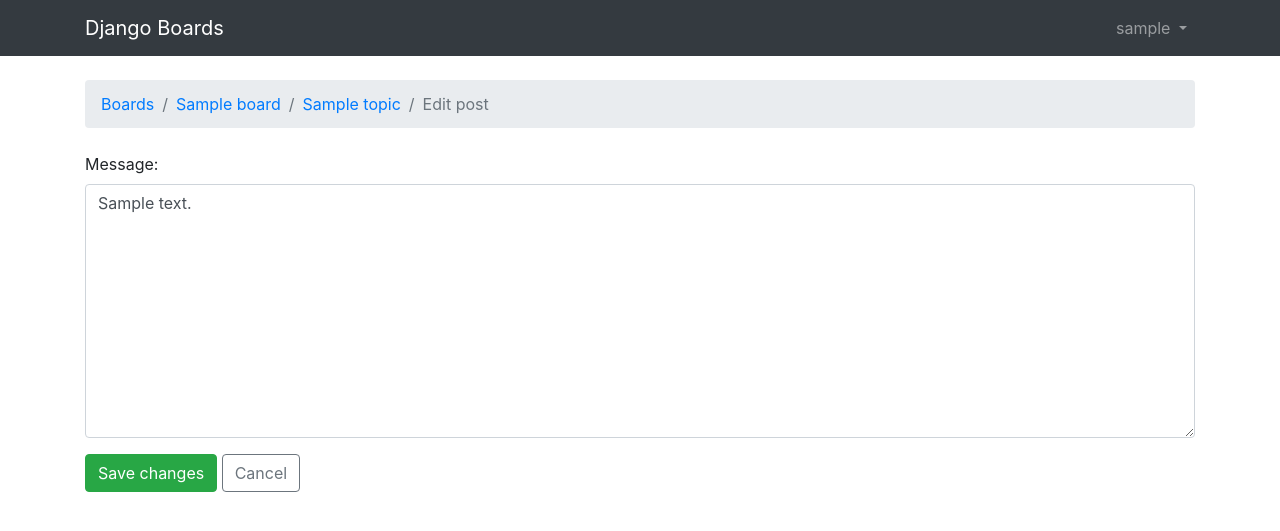
After one commit to jainanmol123/django-boards, a Django app: page /boards/1/topics/1/posts/1/edit/ in a window 1280 px wide. The commit adds this page. Shown: the top 531 px of the page. Run offline with Django 3.2, Linux system fonts and the light colour scheme; a user stored in the database is signed in; tables that the repository leaves empty hold one stand-in row (values such as "Sample post"); some libraries are stand-ins or nearby versions; some web fonts are replaced.

Commit message:
updated on 10apr

```diff
--- a/boards/views.py
+++ b/boards/views.py
@@ -3,11 +3,16 @@ from django.shortcuts import get_object_or_404, redirect, render
 from django.db.models import Count
 from .forms import NewTopicForm,PostForm
 from .models import Board, Post, Topic
+from django.views.generic import UpdateView
+from django.utils import timezone
+from django.utils.decorators import method_decorator
+from django.views.generic import ListView
 
 
-def home(request):
-    boards = Board.objects.all()
-    return render(request, 'boards/home.html', {'boards': boards})
+class BoardListView(ListView):
+    model = Board
+    context_object_name = 'boards'
+    template_name = 'boards/home.html'
 
 
 def board_topics(request, pk):
@@ -61,3 +66,23 @@ def board_topics(request,pk):
     board=get_object_or_404(Board,pk=pk)
     topics=board.topics.order_by('-last_updated').annotate(replies=Count('posts')-1)
     return render(request,'boards/topics.html',{'board':board,'topics':topics})
+
+@method_decorator(login_required,name='dispatch')
+class PostUpdateView(UpdateView):
+    model = Post
+    fields = ('message', )
+    template_name = 'edit_post.html'
+    pk_url_kwarg = 'post_pk'
+    context_object_name = 'post'
+
+    def get_queryset(self):
+        queryset=super().get_queryset()
+        return queryset.filter(created_by=self.request.user)
+
+
+    def form_valid(self, form):
+        post = form.save(commit=False)
+        post.updated_by = self.request.user
+        post.updated_at = timezone.now()
+        post.save()
+        return redirect('topic_posts', pk=post.topic.board.pk, topic_pk=post.topic.pk)
--- a/myproject/urls.py
+++ b/myproject/urls.py
@@ -20,7 +20,7 @@ from accounts import views as accounts_views
 from boards import views
 
 urlpatterns = [
-    url(r'^$',views.home,name='home'),
+    url(r'^$',views.BoardListView.as_view(),name='home'),
     url(r'^signup/$',accounts_views.signup,name='signup'),
     url(r'^login/$',auth_views.LoginView.as_view(template_name='boards/login.html'),name='login'),
     url(r'^logout/$',auth_views.LogoutView.as_view(),name='logout'),
@@ -52,4 +52,7 @@ urlpatterns = [
     url(r'^boards/(?P<pk>\d+)/topics/(?P<topic_pk>\d+)/$', views.topic_posts, name='topic_posts'),
 
     url(r'^boards/(?P<pk>\d+)/topics/(?P<topic_pk>\d+)/reply/$', views.reply_topic, name='reply_topic'),
+
+    url(r'^boards/(?P<pk>\d+)/topics/(?P<topic_pk>\d+)/posts/(?P<post_pk>\d+)/edit/$',
+        views.PostUpdateView.as_view(), name='edit_post'),
 ]
--- /dev/null
+++ b/templates/edit_post.html
@@ -0,0 +1,19 @@
+{% extends 'boards/base.html' %}
+
+{% block title %}Edit post{% endblock %}
+
+{% block breadcrumb %}
+  <li class="breadcrumb-item"><a href="{% url 'home' %}">Boards</a></li>
+  <li class="breadcrumb-item"><a href="{% url 'board_topics' post.topic.board.pk %}">{{ post.topic.board.name }}</a></li>
+  <li class="breadcrumb-item"><a href="{% url 'topic_posts' post.topic.board.pk post.topic.pk %}">{{ post.topic.subject }}</a></li>
+  <li class="breadcrumb-item active">Edit post</li>
+{% endblock %}
+
+{% block content %}
+  <form method="post" class="mb-4" novalidate>
+    {% csrf_token %}
+    {% include 'boards/includes/form.html' %}
+    <button type="submit" class="btn btn-success">Save changes</button>
+    <a href="{% url 'topic_posts' post.topic.board.pk post.topic.pk %}" class="btn btn-outline-secondary" role="button">Cancel</a>
+  </form>
+{% endblock %}
--- a/templates/topic_posts.html
+++ b/templates/topic_posts.html
@@ -38,7 +38,7 @@
             {{ post.message }}
             {% if post.created_by == user %}
               <div class="mt-3">
-                <a href="#" class="btn btn-primary btn-sm" role="button">Edit</a>
+                <a href="{% url 'edit_post'  post.topic.board.pk post.topic.pk post.pk %}" class="btn btn-primary btn-sm" role="button">Edit</a>
               </div>
             {% endif %}
           </div>
```
Also changed, not shown: boards/tests/test_view_edit_post.py (added, +50 -0 lines), boards/tests/test_view_home.py (+2 -2 lines).
